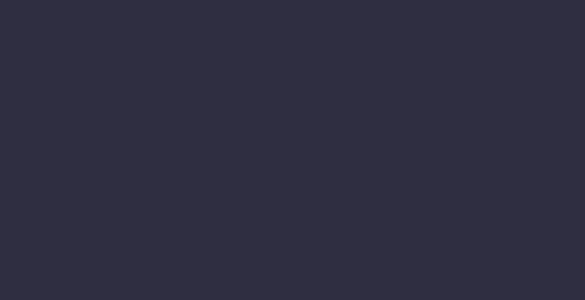
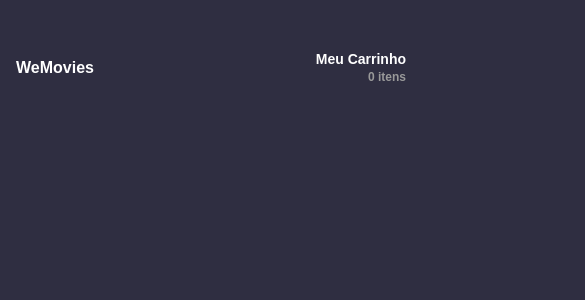
Before and after one commit to viniciusIrikawa/WeFit-Commerce, a Next.js app: page / in a window 390 px wide. Shown: the top 300 px of the page, 585 px wide, since content can reach past the window. Built offline with nearby package versions, Linux system fonts and the light colour scheme.

Commit message:
feat: header responsiveness

```diff
--- a/src/components/header/styles.ts
+++ b/src/components/header/styles.ts
@@ -1,16 +1,16 @@
 import styled from "styled-components";
 
 export const HeaderWrapper = styled.header`
-    position: absolute;
-    top: 0;
-    left: 50%;
-    transform: translateX(-50%);
-    width: 1080px;
+    width: 100%;
     height: 88px;
     display: flex;
     justify-content: space-between;
     align-items: center;
     padding: 24px 16px 24px 16px;
+
+    @media (min-width: 768px){
+        width: 1080px;
+    }
 `;
 
 export const WebsiteName = styled.span`
```
